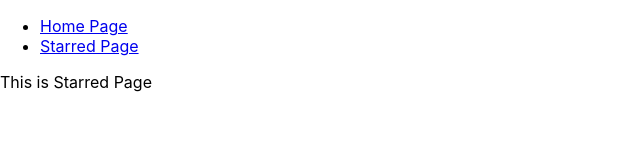
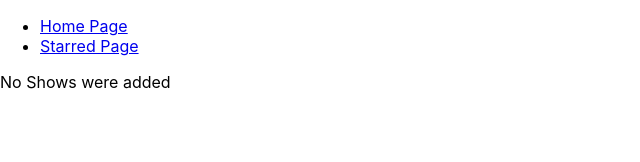
Before and after one commit to saveenkambojpc/box-office, a React (Create React App) app: page /starred in a window 1280 px wide. Shown: the top 162 px of the page, without its empty margins (0-640 px from the left). Built offline with nearby package versions, Linux system fonts and the light colour scheme.

Commit message:
Displaying Starred Page

```diff
--- a/src/App.js
+++ b/src/App.js
@@ -5,12 +5,12 @@ import {
 } from "react-router-dom";
 import Home from "./pages/Home";
 import Navbar from './components/Navbar';
+import Show from "./pages/Show";
 import Starred from "./pages/Starred";
-import Show from "./pages/Show";
 
 const routes = [
   {path: "/",component:<Home/>},
-  {path: "/starred",component:<Starred/>},
+  {path: "/starred", component: <Starred />},
   {path: "/show/:id",component:<Show />},
   {path: null, component:"404 Not Found please create it first"}, //keep it is last
 ]
--- a/src/components/show/ShowCard.jsx
+++ b/src/components/show/ShowCard.jsx
@@ -29,7 +29,7 @@ const ShowCard = ({ data, onStarClick }) => {
                 <p>{data.show.rating.average ? `Rating : ${data.show.rating.average}` : ''}</p>
               </div>
             </Link>
-            <button className={isStarred && 'activeStar'} type='submit'>{<AiFillStar onClick={onStarClick} />}</button>
+            <button className={isStarred ? 'activeStar':undefined} type='submit'>{<AiFillStar onClick={onStarClick} />}</button>
           </Card>
 
         </>
--- a/src/components/show/ShowGrid.jsx
+++ b/src/components/show/ShowGrid.jsx
@@ -16,17 +16,19 @@ const ShowGrid = ({ result }) => {
 
         const onStarClick = () => {
           if (isStarred) {
-            console.log("Inside if Condition");
-            dispatchStarred({ type: 'REMOVE', showId: i.show.id });
+            console.log("You just clicked on star");
+            dispatchStarred({
+              type: 'REMOVE',
+              showId: i.show.id
+            });
           } else {
-            console.log("We are inside else onStarClick")
             dispatchStarred({
               type: 'ADD',
               showId: i.show.id
             });
           }
         }
-        i = {...i,isStarred};
+        i = { ...i, isStarred };
         return <ShowCard key={i.show.id} data={i} onStarClick={onStarClick} />
       })
 
--- a/src/misc/custom-hooks.jsx
+++ b/src/misc/custom-hooks.jsx
@@ -1,29 +1,37 @@
 import { useEffect, useReducer } from "react";
 
-function usePersistedReducer(reducer,initialState,key){
-    const [state,dispatch] = useReducer(reducer,initialState, (initial)=>{
-        const persisted = localStorage.getItem(key);
-        return persisted ? JSON.parse(persisted) : initial;
-    })
 
-    useEffect(()=>{
-        localStorage.setItem(key,JSON.stringify(state));
-    },[state,key])
+function showsReducer(prevState, action) {
+    switch (action.type) {
+        case 'ADD': {
+            return [...prevState, action.showId];
+        }
 
-    return [state,dispatch]
-}
-
-function showsReducer(prevState,action){
-    switch(action.type){
-        case 'ADD':{
-            return [...prevState,action.showId]
-        }
-        case 'REMOVE':{
+        case 'REMOVE': {
             return prevState.filter(showId => showId !== action.showId);
         }
+
+        default:
+        // return prevState;
     }
 }
 
-export function useShows(key = 'shows'){
-    return usePersistedReducer(showsReducer,[],key)
+
+function usePersistedReducer(reducer, initialState, key) {
+    const [state, dispatch] = useReducer(reducer, initialState, initial => {
+        const persisted = localStorage.getItem(key);
+
+        return persisted ? JSON.parse(persisted) : initial;
+    });
+
+    useEffect(() => {
+        localStorage.setItem(key, JSON.stringify(state));
+    }, [state, key]);
+
+    return [state, dispatch];
 }
+
+
+export function useShows(key = 'shows') {
+    return usePersistedReducer(showsReducer, [], key)
+}
--- a/src/pages/Home.jsx
+++ b/src/pages/Home.jsx
@@ -46,6 +46,8 @@ function Home() {
 
         if (result && result.length > 0) {
 
+            console.log(result);
+
             return (
                 <div>
                     {result[0].show ? <ShowGrid result={result} /> : <ActorGrid result={result} />}
--- a/src/pages/Starred.js
+++ /dev/null
@@ -1,11 +0,0 @@
-import React from "react";
-
-const Starred=()=>{
-    return (
-        <div>
-            This is Starred Page
-        </div>
-    )
-}
-
-export default Starred;
--- /dev/null
+++ b/src/pages/Starred.jsx
@@ -0,0 +1,46 @@
+import React, { useEffect, useState } from 'react'
+import ShowGrid from '../components/show/ShowGrid';
+import { apiGet } from '../misc/config';
+import { useShows } from '../misc/custom-hooks'
+
+const Starred = () => {
+
+    const [starred] = useShows();
+
+    const [shows, setShows] = useState(null);
+    const [isLoading, setIsLoading] = useState(true);
+    const [error, setError] = useState(false);
+
+    useEffect(() => {
+        if (starred && starred.length > 0) {
+          const promises = starred.map(showId => apiGet(`/shows/${showId}`));
+
+          Promise.all(promises)
+            .then(apiData => apiData.map(show => ({ show })))
+            .then(results => {
+              setShows(results);
+              setIsLoading(false);
+            })
+            .catch(err => {
+                console.log("Inside catch block")
+              setError(err.message);
+              setIsLoading(false);
+            });
+        } else {
+          setIsLoading(false);
+            setError("Some Error Occured");
+        }
+      }, [starred]);
+    return (
+        <div>
+            {console.log('error',error)}
+            {isLoading && <div>Shows are being loading</div>}
+            {/* {error && <div>Error Occured : {error}</div>} */}
+
+            {!isLoading && !shows && <div>No Shows were added</div>}
+            {!isLoading && !error && <ShowGrid result={shows} />}
+        </div>
+    )
+}
+
+export default Starred
```
